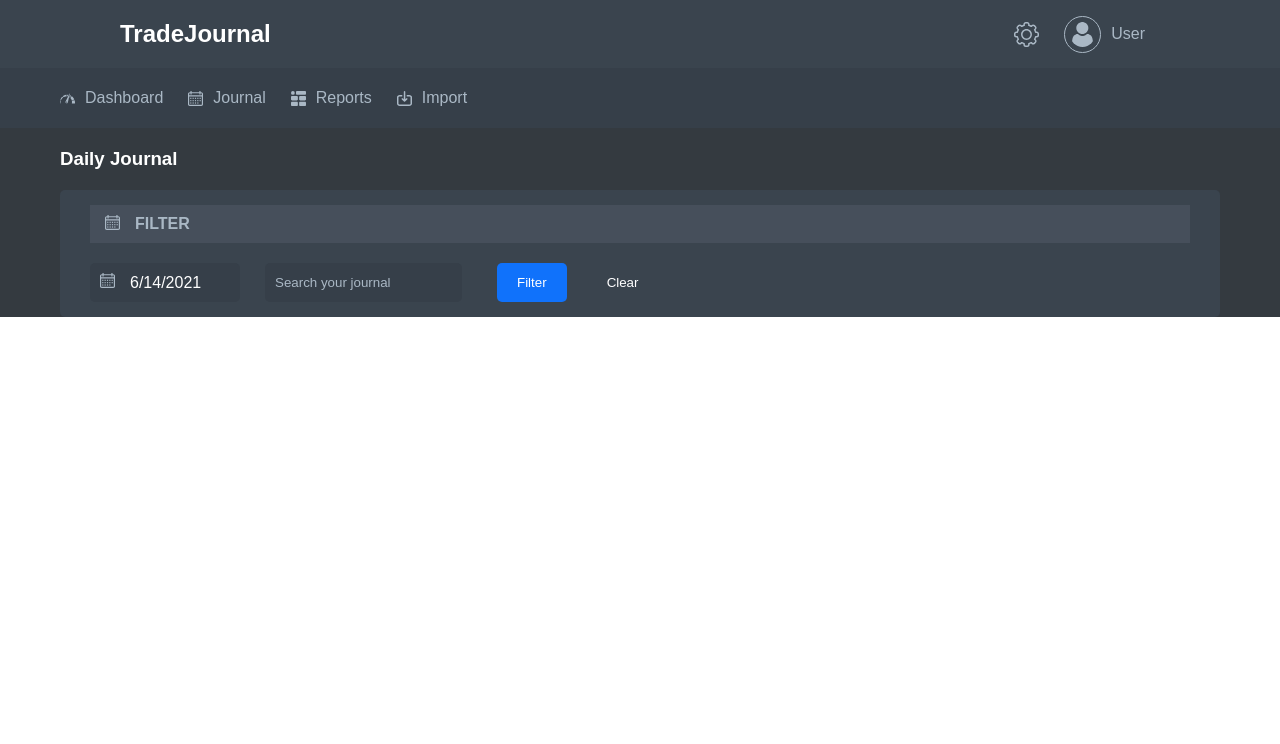
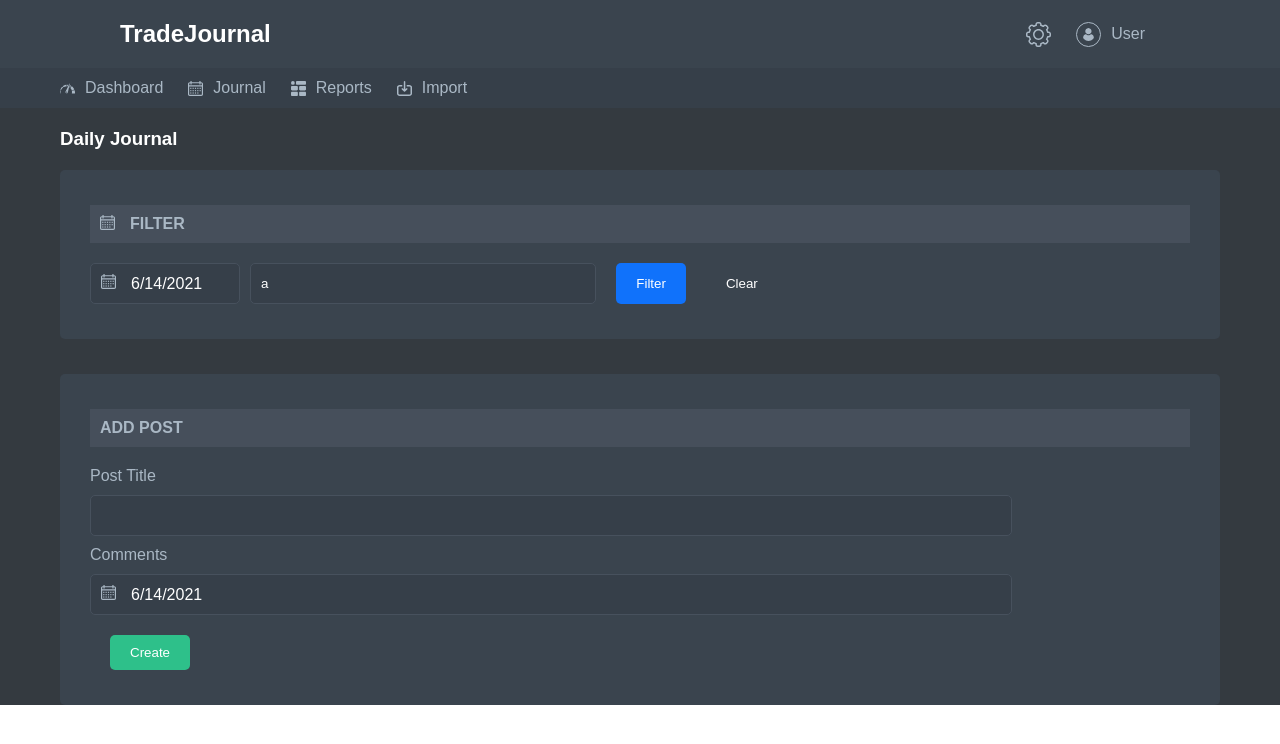
Before and after one commit to Kunal06/TradeMonitor, a React (Create React App) app in the folder tradejournal/: page /journal in a window 1280 px wide. Shown: the top 744 px of the page. Built offline with nearby package versions, Linux system fonts and the light colour scheme.

Commit message:
Create Post UI added to Journal Pages Components - Input Button Calendar updated Pages - Daily Journal Updated

```diff
--- a/tradejournal/src/components/Button/style.scss
+++ b/tradejournal/src/components/Button/style.scss
@@ -17,3 +17,7 @@
 .btn--unstyled {
   background: none;
 }
+
+.btn--submit {
+  background: #2ec08a;
+}
--- a/tradejournal/src/components/Calendar/style.scss
+++ b/tradejournal/src/components/Calendar/style.scss
@@ -3,6 +3,7 @@
   min-width: 150px;
   position: relative;
   background: var(--primary-dark);
+  border: 1px solid #47515d;
   border-radius: 5px;
   cursor: pointer;
   display: flex;
@@ -28,5 +29,6 @@
   .calendar_value {
     color: var(--text-white);
     padding: 10px;
+    width: 100%;
   }
 }
--- a/tradejournal/src/components/Input/index.js
+++ b/tradejournal/src/components/Input/index.js
@@ -1,14 +1,18 @@
 import React from "react";
 import "./style.scss";
 
-const Input = ({ label, handler, ...otherProps }) => {
+const Input = ({ label, handler, placeholder, ...otherProps }) => {
   return (
     <>
-      {label ? <label htmlFor="label" className="label"></label> : null}
+      {label ? (
+        <label htmlFor="label" className="label">
+          {label}
+        </label>
+      ) : null}
       <input
         type="text"
         className="input"
-        placeholder="Search your journal"
+        placeholder={placeholder}
         onChange={handler}
         {...otherProps}
       />
--- a/tradejournal/src/components/Input/style.scss
+++ b/tradejournal/src/components/Input/style.scss
@@ -5,9 +5,27 @@
   outline: none;
   color: var(--text-white);
   padding: 10px;
-
-  margin: 0 25px;
+  width: 100%;
+  height: 41px;
+  display: block;
+  border: 1px solid #47515d;
   &::placeholder {
     color: var(--text);
   }
 }
+
+.label {
+  margin: 10px 0;
+  display: block;
+}
+
+.col-3 {
+  max-width: 33.3%;
+  flex: 0.33%;
+  padding: 0 10px;
+}
+
+.col-10 {
+  flex: 0.83%;
+  max-width: 83.8%;
+}
--- a/tradejournal/src/hooks/useDetectOutsideClick.js
+++ b/tradejournal/src/hooks/useDetectOutsideClick.js
@@ -3,7 +3,6 @@ import { useEffect } from "react";
 const useDetectOutsideClick = (ref, handler) => {
   useEffect(() => {
     const listener = (e) => {
-      console.log("USEEFFECT TArget - ", e.target, ref.current);
       if (!ref.current || ref.current.contains(e.target)) return;
       handler(false);
     };
--- a/tradejournal/src/pages/DailyJournal/index.js
+++ b/tradejournal/src/pages/DailyJournal/index.js
@@ -10,7 +10,7 @@ import Button from "../../components/Button";
 
 const DailyJournal = (props) => {
   const [value, onChange] = useState(new Date());
-  const [search, setSearch] = useState("");
+  const [search, setSearch] = useState("a");
 
   const handleFiltersClear = () => {
     onChange(new Date());
@@ -19,14 +19,20 @@ const DailyJournal = (props) => {
 
   return (
     <MainLayout title="Daily Journal">
-      <div className="filters">
+      <section className="section">
         <p className="section_title">
           <CalendarIcon className="icon-small" />
           <span>Filter</span>
         </p>
-        <div className="filters_options">
+        <div className="section_content">
           <CalendarInput value={value} onChange={onChange} />
-          <Input value={search} onChange={(e) => setSearch(e.value)} />
+          <div className="col-3">
+            <Input
+              value={search}
+              placeholder="Search your journal"
+              onChange={(e) => setSearch(e.value)}
+            />
+          </div>
           <Button value="Filter" />
           <Button
             value="Clear"
@@ -34,7 +40,27 @@ const DailyJournal = (props) => {
             handler={handleFiltersClear}
           />
         </div>
-      </div>
+      </section>
+
+      <section className="section">
+        <p className="section_title">
+          <span>Add Post</span>
+        </p>
+        <form action="" className="form">
+          <div className="col-10">
+            <div className="row">
+              <Input label="Post Title" />
+            </div>
+          </div>
+          <label className="label">Comments</label>
+          <div className="col-10">
+            <CalendarInput value={value} onChange={onChange} />
+          </div>
+          <div className="col-3 mt-2">
+            <Button type="submit" value="Create" btnStyle="btn--submit" />
+          </div>
+        </form>
+      </section>
     </MainLayout>
   );
 };
--- a/tradejournal/src/pages/DailyJournal/style.scss
+++ b/tradejournal/src/pages/DailyJournal/style.scss
@@ -1,16 +1,21 @@
-.filters {
-  padding: 15px 30px;
+.section {
+  padding: 35px 30px;
   background: var(--secondary);
   border-radius: 5px;
+  margin-bottom: 35px;
+
   .section_title {
-    padding: 10px 15px;
+    padding: 10px;
     background: var(--aluxury);
     text-transform: uppercase;
     font-weight: 700;
     display: flex;
     margin-bottom: 20px;
   }
-  .filters_options {
+  .section_content {
     display: flex;
   }
 }
+
+.form {
+}
--- a/tradejournal/src/sass/styles.scss
+++ b/tradejournal/src/sass/styles.scss
@@ -41,6 +41,7 @@ h6 {
   margin: 0;
   color: var(--text);
   font-family: "Nunito", sans-serif;
+  box-sizing: border-box;
 }
 ul {
   list-style: none;
@@ -55,3 +56,11 @@ a {
   max-width: 1600px;
   padding: 0 60px;
 }
+
+.mt-1 {
+  margin-top: 20px;
+}
+
+.mt-2 {
+  margin-top: 20px;
+}
```
